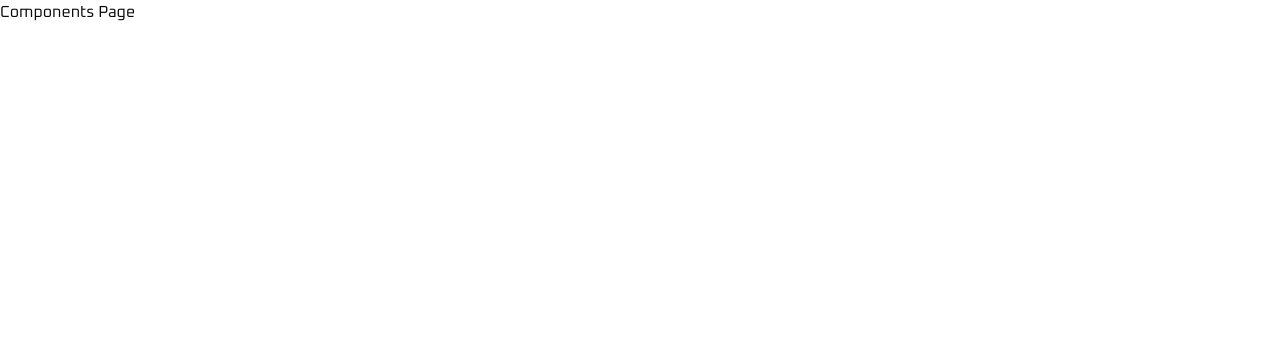
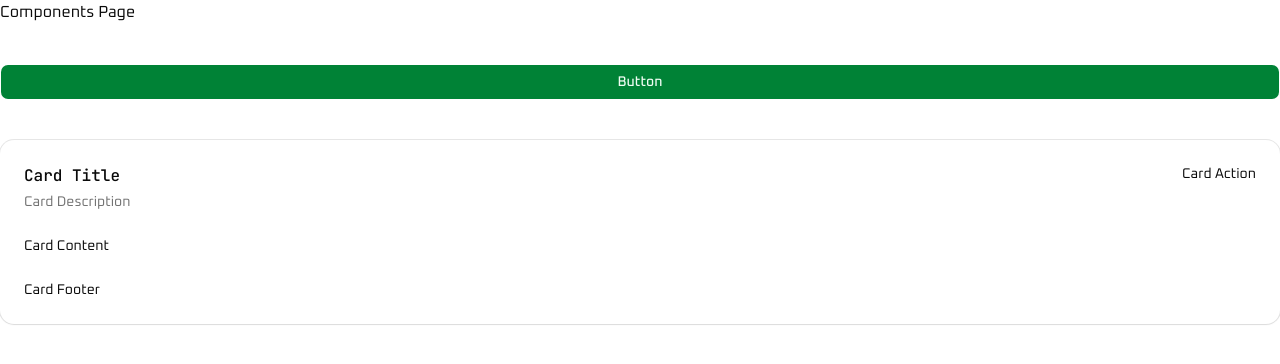
Before and after one commit to Buenohy/nextjs-resume-generator-cv, a Next.js app: page /components in a window 1280 px wide. Shown: the top 364 px of the page. Built offline with nearby package versions, Linux system fonts and the light colour scheme.

Commit message:
feat: Usining shadcn components

```diff
--- a/src/app/components/page.tsx
+++ b/src/app/components/page.tsx
@@ -1,9 +1,33 @@
+import { Button } from "@/components/ui/button";
+import {
+  Card,
+  CardAction,
+  CardContent,
+  CardDescription,
+  CardFooter,
+  CardHeader,
+  CardTitle,
+} from "@/components/ui/card"
 
 
 export default function page() {
   return (
     <div className="flex flex-col gap-10">
       <div>Components Page</div>
+      <Button>Button</Button>
+      <Card>
+        <CardHeader>
+          <CardTitle>Card Title</CardTitle>
+          <CardDescription>Card Description</CardDescription>
+          <CardAction>Card Action</CardAction>
+        </CardHeader>
+        <CardContent>
+          <p>Card Content</p>
+        </CardContent>
+        <CardFooter>
+          <p>Card Footer</p>
+        </CardFooter>
+      </Card>
     </div>
   )
 }
--- a/src/app/globals.css
+++ b/src/app/globals.css
@@ -6,18 +6,6 @@
 
 @theme {
   --color-*: initial;
-
-  --color-black: #1C1C1E;
-  --color-white: #F2F2F7;
-  --color-gray: #8E8E93;
-
-  --color-primary: #007AFF;
-
-  --color-green-secondary: #008f11;
-  --color-green-tertiary: #003b00;
-
-  --color-red: #ff2a2a;
-  --color-blue: #0044ff;
 }
 
 @theme inline {
--- a/src/app/layout.tsx
+++ b/src/app/layout.tsx
@@ -1,22 +1,11 @@
 import type { Metadata } from "next";
-import { IBM_Plex_Mono, IBM_Plex_Sans, Oxanium, JetBrains_Mono } from "next/font/google";
+import { Oxanium, JetBrains_Mono } from "next/font/google";
 import "./globals.css";
 import { cn } from "@/lib/utils";
 
 const jetbrainsMonoHeading = JetBrains_Mono({subsets:['latin'],variable:'--font-heading'});
 
 const oxanium = Oxanium({subsets:['latin'],variable:'--font-sans'});
-
-const IbmPlexSans = IBM_Plex_Sans({
-  variable: "--font-ibm-plex-sans",
-  subsets: ["latin"],
-  weight: ["100", "200", "300", "400", "500", "600", "700"],
-});
-
-const IbmPlexMono = IBM_Plex_Mono({
-  subsets: ["latin"],
-  weight: ["100", "200", "300", "400", "500", "600", "700"],
-});
 
 export const metadata: Metadata = {
   title: "Next Resume Generator CV App",
@@ -31,7 +20,7 @@
   return (
     <html lang="en" className={cn("font-sans", oxanium.variable, jetbrainsMonoHeading.variable)}>
       <body
-        className={`${IbmPlexSans.variable} ${IbmPlexMono} antialiased`}
+        className={`antialiased`}
       >
         {children}
       </body>
--- /dev/null
+++ b/src/components/ui/card.tsx
@@ -0,0 +1,103 @@
+import * as React from "react"
+
+import { cn } from "@/lib/utils"
+
+function Card({
+  className,
+  size = "default",
+  ...props
+}: React.ComponentProps<"div"> & { size?: "default" | "sm" }) {
+  return (
+    <div
+      data-slot="card"
+      data-size={size}
+      className={cn(
+        "group/card flex flex-col gap-6 overflow-hidden rounded-xl bg-card py-6 text-sm text-card-foreground shadow-xs ring-1 ring-foreground/10 has-[>img:first-child]:pt-0 data-[size=sm]:gap-4 data-[size=sm]:py-4 *:[img:first-child]:rounded-t-xl *:[img:last-child]:rounded-b-xl",
+        className
+      )}
+      {...props}
+    />
+  )
+}
+
+function CardHeader({ className, ...props }: React.ComponentProps<"div">) {
+  return (
+    <div
+      data-slot="card-header"
+      className={cn(
+        "group/card-header @container/card-header grid auto-rows-min items-start gap-1 rounded-t-xl px-6 group-data-[size=sm]/card:px-4 has-data-[slot=card-action]:grid-cols-[1fr_auto] has-data-[slot=card-description]:grid-rows-[auto_auto] [.border-b]:pb-6 group-data-[size=sm]/card:[.border-b]:pb-4",
+        className
+      )}
+      {...props}
+    />
+  )
+}
+
+function CardTitle({ className, ...props }: React.ComponentProps<"div">) {
+  return (
+    <div
+      data-slot="card-title"
+      className={cn(
+        "font-heading text-base leading-normal font-medium group-data-[size=sm]/card:text-sm",
+        className
+      )}
+      {...props}
+    />
+  )
+}
+
+function CardDescription({ className, ...props }: React.ComponentProps<"div">) {
+  return (
+    <div
+      data-slot="card-description"
+      className={cn("text-sm text-muted-foreground", className)}
+      {...props}
+    />
+  )
+}
+
+function CardAction({ className, ...props }: React.ComponentProps<"div">) {
+  return (
+    <div
+      data-slot="card-action"
+      className={cn(
+        "col-start-2 row-span-2 row-start-1 self-start justify-self-end",
+        className
+      )}
+      {...props}
+    />
+  )
+}
+
+function CardContent({ className, ...props }: React.ComponentProps<"div">) {
+  return (
+    <div
+      data-slot="card-content"
+      className={cn("px-6 group-data-[size=sm]/card:px-4", className)}
+      {...props}
+    />
+  )
+}
+
+function CardFooter({ className, ...props }: React.ComponentProps<"div">) {
+  return (
+    <div
+      data-slot="card-footer"
+      className={cn(
+        "flex items-center rounded-b-xl px-6 group-data-[size=sm]/card:px-4 [.border-t]:pt-6 group-data-[size=sm]/card:[.border-t]:pt-4",
+        className
+      )}
+      {...props}
+    />
+  )
+}
+
+export {
+  Card,
+  CardHeader,
+  CardFooter,
+  CardTitle,
+  CardAction,
+  CardDescription,
+  CardContent,
+}
```
